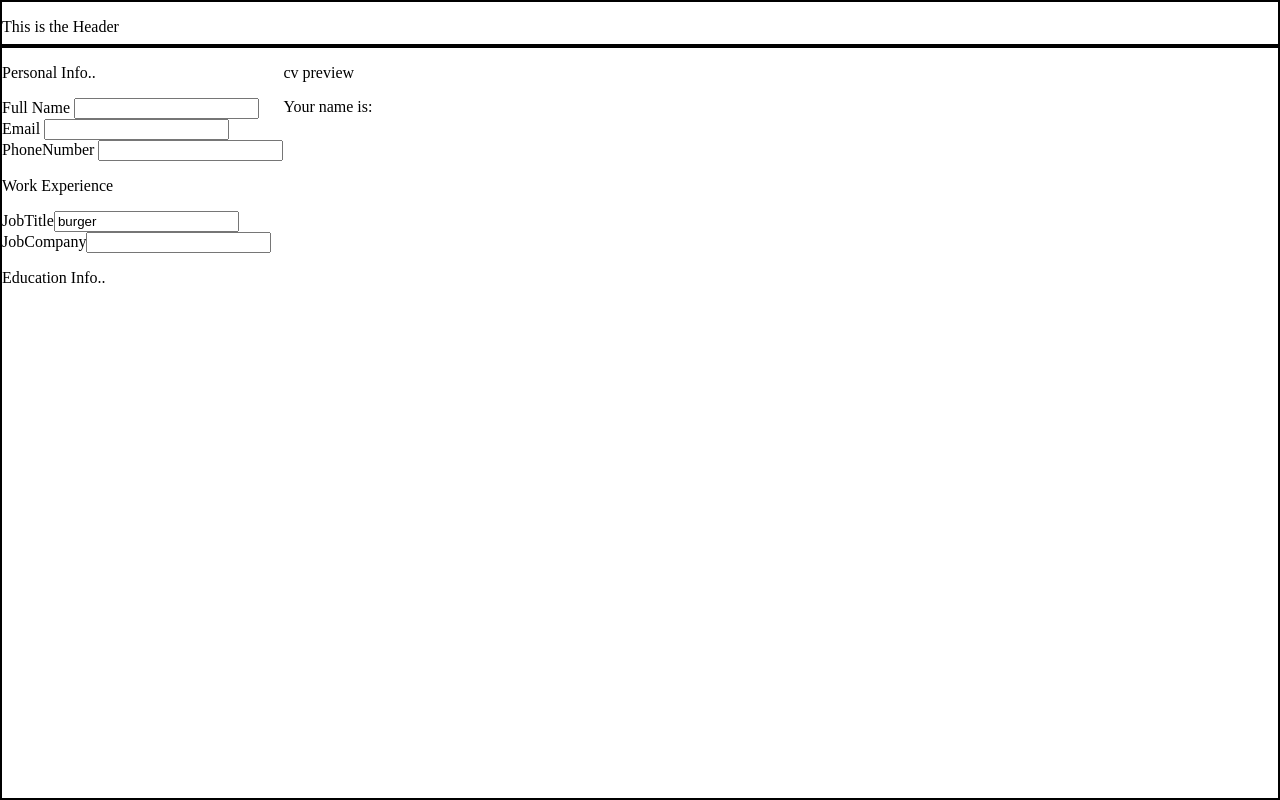
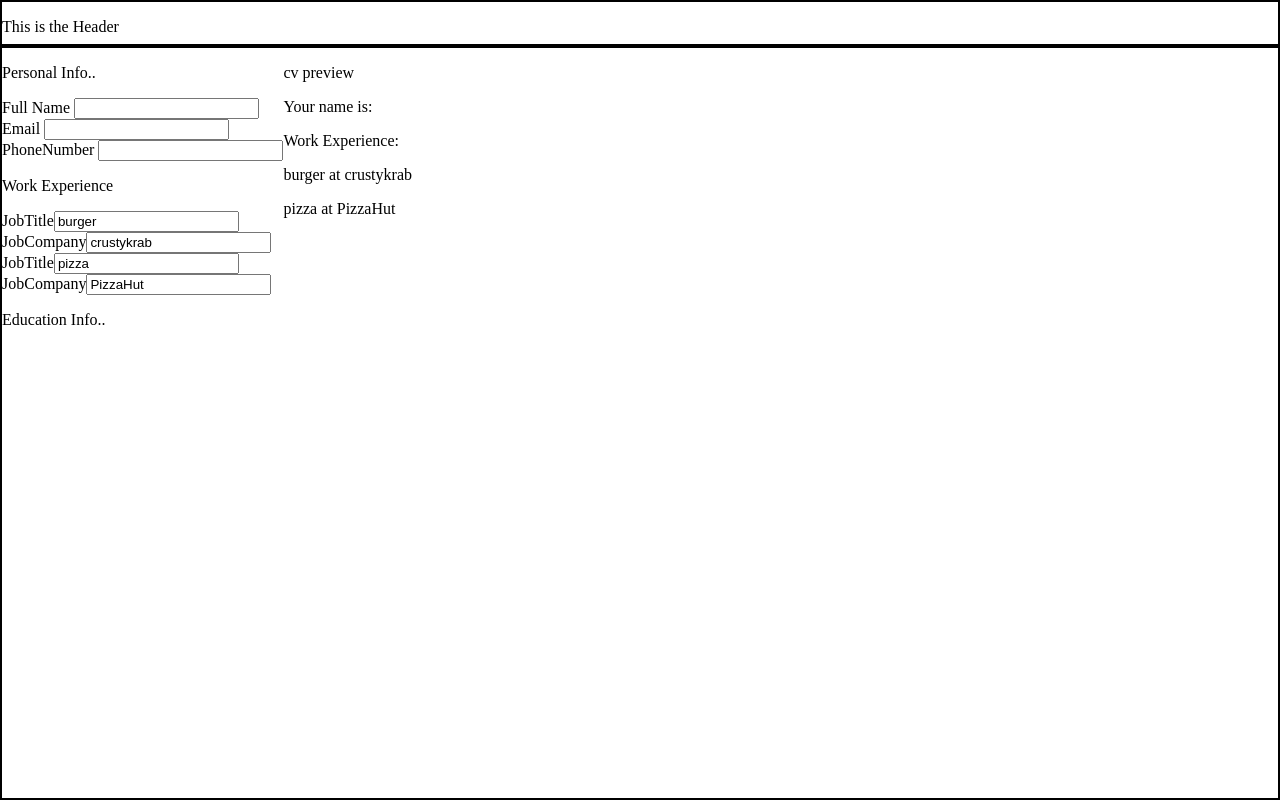
Before and after one commit to ubamarvin/Cv-builder, a React (Vite) app: page / in a window 1280 px wide. Built offline with nearby package versions, Linux system fonts and the light colour scheme.

Commit message:
deleted component ExpCard, pushed jsx one comp up, add onChange handler for arr of obj

```diff
--- a/src/main.jsx
+++ b/src/main.jsx
@@ -1,6 +1,7 @@
 import { StrictMode } from 'react'
 import { createRoot } from 'react-dom/client'
 import { useState} from "react"
+import {v4 as uuidv4} from "uuid"
 
 import "./index.css";
 
@@ -20,7 +21,7 @@ function CvBuilderContainer() {
   const [fullNameText, setFullNameText] = useState("")
 
   //jobs? Array of obsjects?
-  const [jobs, setJobs] = useState([{jobTitle: "burger", jobCompany: "crustykrab"}])
+  const [jobs, setJobs] = useState([{id: uuidv4(), jobTitle: "burger", jobCompany: "crustykrab"}, {id: uuidv4(), jobTitle: "pizza", jobCompany : "PizzaHut"}])
 
   return (
     <div className="cv-builder-container">
@@ -96,13 +97,51 @@ function PersonalInfo({fullNameText, setFullNameText}) {
 // A button that appends another Experience Info
 // by adding a empty object to the jobs state
 function ExperienceInfo({jobs, setJobs}) {
-  const theForms = jobs.map((job) => {
+
+  const handleJobTitleChange = (id, e) => {
+    const newJobs = jobs.map((job) =>
+      job.id === id ? { ...job, jobTitle: e.target.value} : job)
+    setJobs(newJobs)
+  }
+
+  const handleJobCompanyChange = (id, e) => {
+    const newJobs = jobs.map((job) => {
+      return job.id === id ? { ...job, jobCompany: e.target.value} : job
+    })
+    setJobs(newJobs)
+
+  }
+
+
+  const cards = jobs.map((job) => {
     return (
-    <ExperienceInfoForm
-    job={job}
-    setJobs={setJobs}
+      <div key={job.id} className='experience-info-form'>
+      <form>
 
-    />
+        <div>
+          <label htmlFor='jobTitle{n}'>JobTitle</label>
+          <input
+           type='text'
+           id='jobTitle'
+           value={job.jobTitle}
+           onChange = {(e) => handleJobTitleChange(job.id, e)}
+
+           />
+        </div>
+
+        <div>
+          <label htmlFor='JobCompany{n}'>JobCompany</label>
+          <input
+           type='text'
+           id='jobCompany'
+           value={job.jobCompany}
+           onChange = {(e) => handleJobCompanyChange(job.id, e)}
+           />
+        </div>
+
+
+      </form>
+    </div>
   )
   })
 
@@ -110,44 +149,15 @@ function ExperienceInfo({jobs, setJobs}) {
   return (
     <div className='experience-info'>
       <p>Work Experience</p>
+      {cards}
 
-      {theForms}
+
 
     </div>
   )
 }
 
 
-//add delete button ( kicks itself off props passed list)
-function ExperienceInfoForm({job, setJobs}) {
-  const n = 1;
-  return (
-    <div className='experience-info-form'>
-      <form>
-
-        <div>
-          <label htmlFor='jobTitle{n}'>JobTitle</label>
-          <input
-           type='text'
-           id='jobTitle{n}'
-           value={job.jobTitle}
-           />
-        </div>
-
-        <div>
-          <label htmlFor='JobCompany{n}'>JobCompany</label>
-          <input
-           type='text'
-           id='jobCompany{n}'
-           value={job.company}
-           />
-        </div>
-
-
-      </form>
-    </div>
-  )
-}
 
 
 function EducationInfo() {
@@ -161,20 +171,38 @@ function EducationInfo() {
 
 
 
-function CvPreview({fullNameText}) {
+function CvPreview({fullNameText, jobs}) {
 
   return (
     <div className="cv-preview">
       <p>cv preview</p>
       <p>Your name is: <span>{fullNameText}</span></p>
+      <p>Work Experience:</p>
+      <WorkExperienceCard jobs={jobs}/>
+
 
     </div>
   )
 }
 
-function previewExperienceInfo({job}) {
-  // render this shit and return stuff
+function WorkExperienceCard({jobs}) {
+
+    const card = jobs.map((job)=> {
+      return (
+        <div key={job.id} className='work-experience-card'>
+        <p>{job.jobTitle} at {job.jobCompany}</p>
+      </div>
+    )
+  });
+  return (
+    <div className='work-experience-card-container'>
+      {card}
+    </div>
+  )
+
+
 }
+
 
 createRoot(document.getElementById('root')).render(
   <StrictMode>
```
